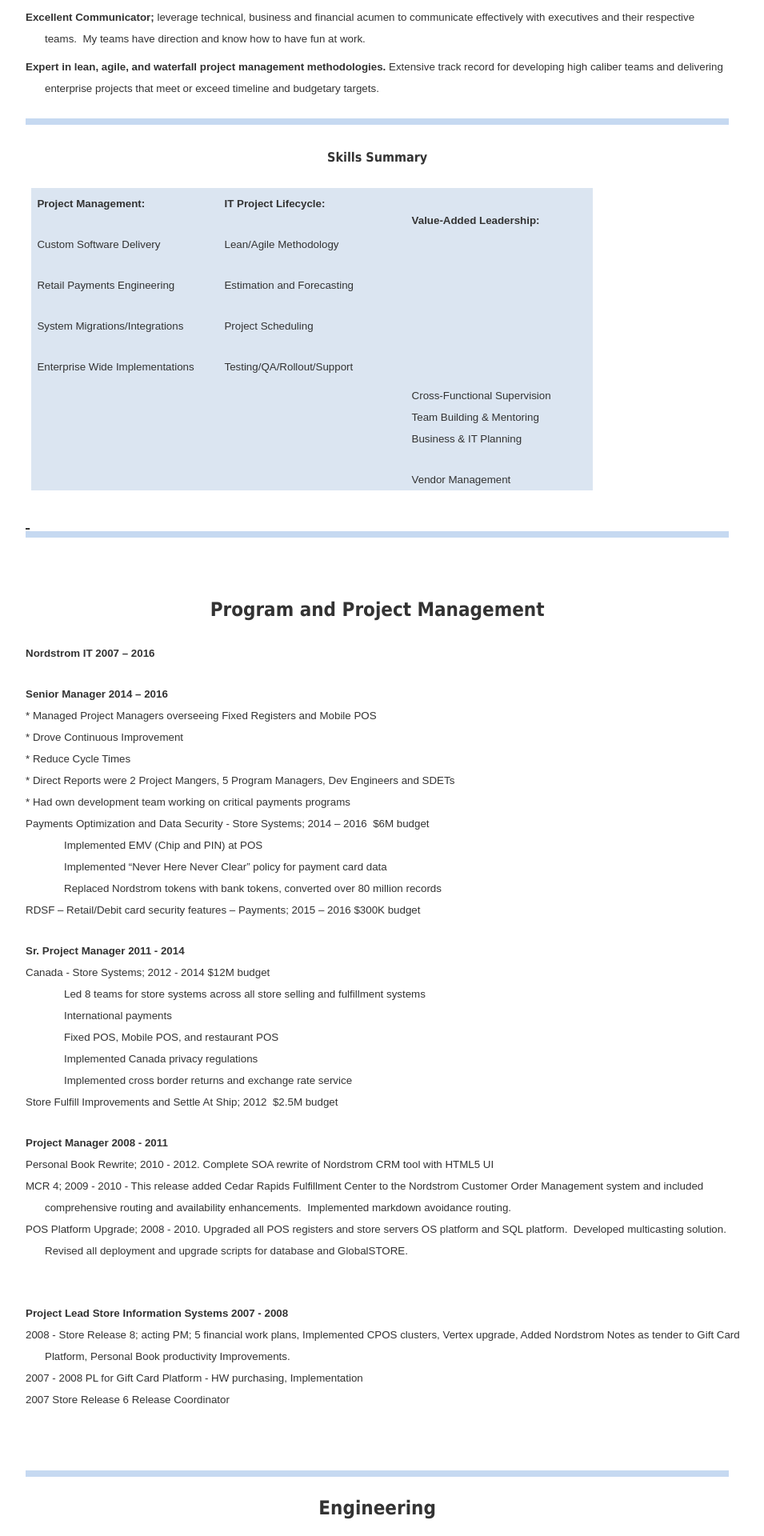
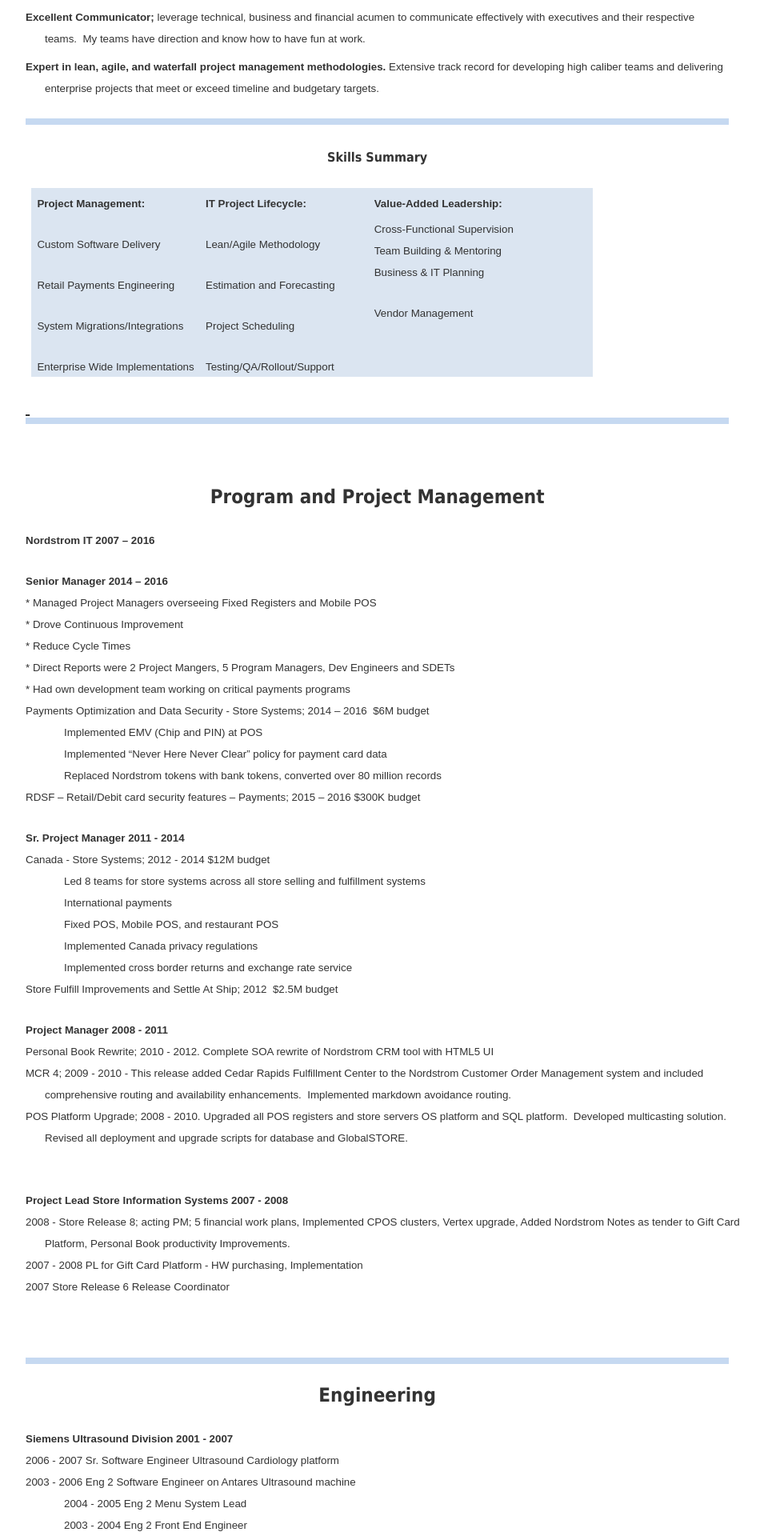
Before and after one commit to mo4dawg/mo4dawg.github.io, a Jekyll site: the page built from CV/index.html, in a window 1280 px wide. Shown: the part 484-2404 px from the top of the page at 80% size, without its empty margins (160-1115 px from the left). Built offline with Jekyll 4.4.1, drawn with Linux system fonts in a browser that asks for light colours.

Commit message:
Update index.html

```diff
--- a/CV/index.html
+++ b/CV/index.html
@@ -187,13 +187,14 @@
   mso-fareast-font-family:"Times New Roman"'>Testing/QA/Rollout/Support<o:p></o:p></span></span></p>
   </td>
   <span style='mso-bookmark:top'></span>
-  <td width=30% valign=top style='background:#DBE5F1;padding:
+  <td width=228 valign=top style='width:171.0pt;background:#DBE5F1;padding:
   0in 5.4pt 0in 5.4pt'>
-  <p class=MsoNormal style='margin-bottom:0in;margin-bottom:.0001pt;margin-left:0in;line-height:normal'><span style='mso-bookmark:top'><b
+  <p class=MsoNormal style='margin-top:2.0pt;margin-right:0in;margin-bottom:
+  4.0pt;margin-left:0in;line-height:normal'><span style='mso-bookmark:top'><b
   style='mso-bidi-font-weight:normal'><span style='font-size:10.0pt;font-family:
   "Arial","sans-serif";mso-fareast-font-family:"Times New Roman"'>Value-Added
   Leadership:<o:p></o:p></span></b></span></p>
-  <p class=MsoNormal style='margin-top:2.0in;margin-right:12.6pt;margin-bottom:
+  <p class=MsoNormal style='margin-top:0in;margin-right:12.6pt;margin-bottom:
   0in;margin-left:0in;margin-bottom:.0001pt;line-height:normal'><span
   style='mso-bookmark:top'><span style='font-size:10.0pt;font-family:"Arial","sans-serif";
   mso-fareast-font-family:"Times New Roman"'>Cross-Functional Supervision<o:p></o:p></span></span></p>
```
